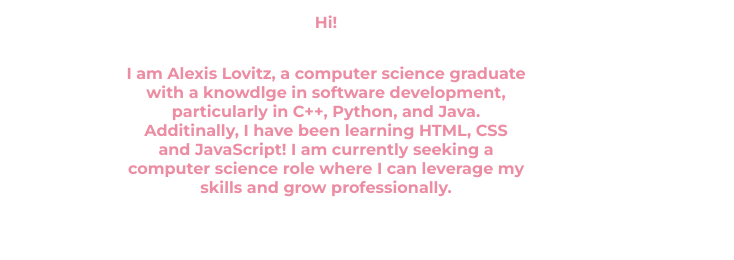
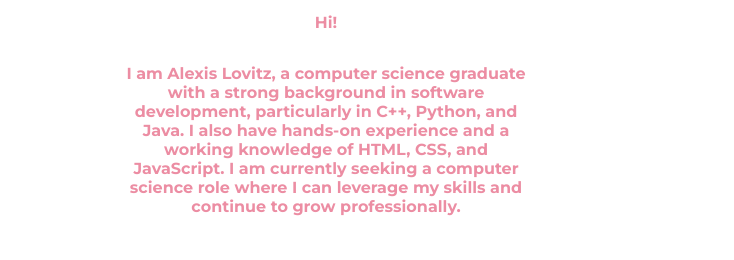
Before and after one commit to alexis1286/Portfolio, a plain HTML site: page index.html in a window 1280 px wide. Shown: the part 1343-1603 px from the top of the page, without its empty margins (278-1012 px from the left). Drawn offline with Linux system fonts and the light colour scheme.

Commit message:
fixed spelling

```diff
--- a/index.html
+++ b/index.html
@@ -27,11 +27,10 @@
 				<a href="#about-me" class="nav-link">About</a>
 				<a href="#projects" class="nav-link">Projects</a>
 				<a href="#contact" class="nav-link">Contact</a>
-				<a href="./assets/A_Lovitz_Resume_2025.pdf" download class="resume-btn">Download Resume</a>
+				<a href="./assets/A_Lovitz_Resume_2025.pdf" download class="resume-btn"
+					>Download Resume</a
+				>
 			</nav>
-		</section>
-
-
 		</section>
 
 		<!--Hero Section-->
@@ -74,11 +73,12 @@
 					<img class="pfp" src="./assets/images/me.jpeg" height="250" />
 					<p>Hi!</p>
 					<p class="pfp">
-						I am Alexis Lovitz, a computer science graduate with a knowdlge in
-						software development, particularly in C++, Python, and Java.
-						Additinally, I have been learning HTML, CSS and JavaScript! I am
-						currently seeking a computer science role where I can leverage my
-						skills and grow professionally.
+						I am Alexis Lovitz, a computer science graduate with a strong
+						background in software development, particularly in C++, Python, and
+						Java. I also have hands-on experience and a working knowledge of
+						HTML, CSS, and JavaScript. I am currently seeking a computer science
+						role where I can leverage my skills and continue to grow
+						professionally.
 					</p>
 				</div>
 				<div class="skills">
```
